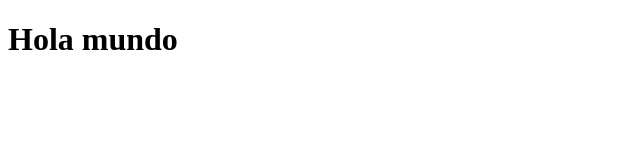
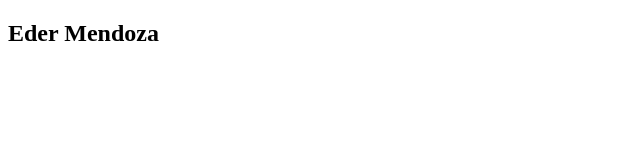
Before and after one commit to edermendoza/prueba-git, a plain HTML site: page index.html in a window 1280 px wide. Shown: the whole page, without its empty margins (0-640 px from the left). Drawn offline with Linux system fonts and the light colour scheme.

Commit message:
Mejorando el Index.html

```diff
--- a/index.html
+++ b/index.html
@@ -4,9 +4,11 @@
     <meta charset="UTF-8">
     <meta name="viewport" content="width=device-width, initial-scale=1.0">
     <meta http-equiv="X-UA-Compatible" content="ie=edge">
-    <title>Git</title>
+    <title>Git y Github</title>
 </head>
 <body>
-    <h1>Hola mundo</h1>
+    <div class="container">
+        <h2>Eder Mendoza</h2>
+    </div>
 </body>
 </html>
```
